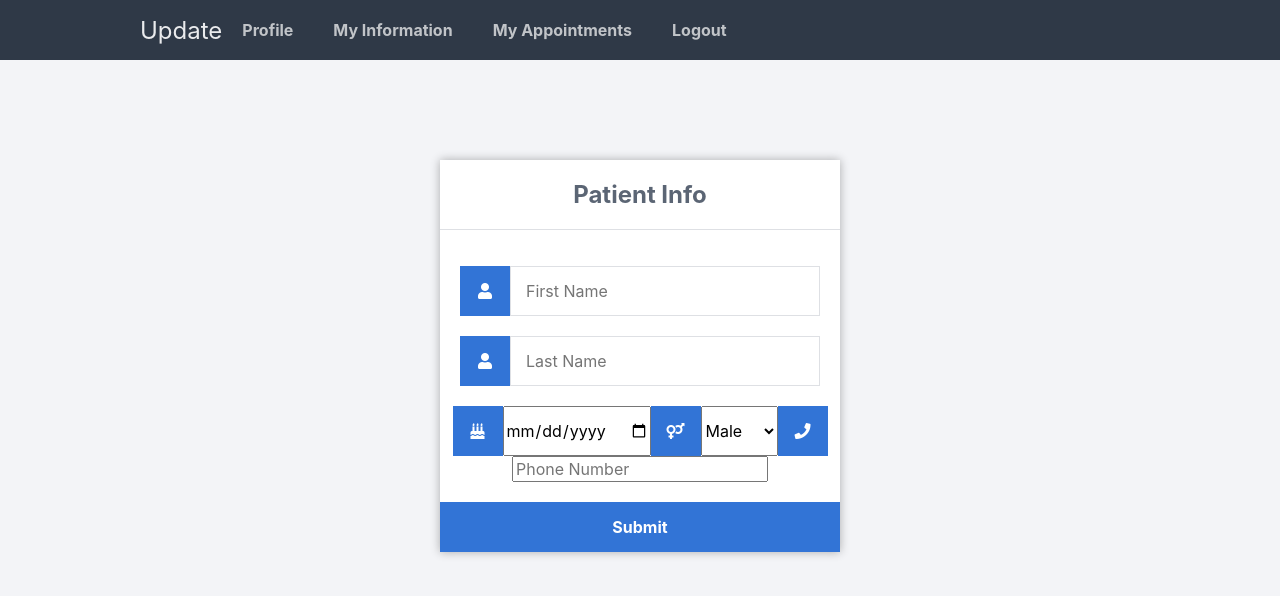
After one commit to chilimac17/Health-Spine-Wellness-Patient-Portal, a Flask app: page /patientinfoupdate in a window 1280 px wide. The commit adds this page. Shown: the top 596 px of the page. Run offline with Flask 2, Linux system fonts and the light colour scheme; some libraries are stand-ins or nearby versions.

```diff
--- a/main.py
+++ b/main.py
@@ -89,7 +89,6 @@ def register():
             mysql.connection.commit()
             msg = 'You have successfully registered!'
 
-
     elif request.method == 'POST':
         # Form is empty... (no POST data)
         msg = 'Please fill out the form!'
@@ -111,5 +110,26 @@ def profile():
     return render_template('profile.html', username=username, password=password, email=email)
 
 
+@app.route('/patientinfoupdate', methods=['GET', 'POST'])
+def patient_info_update():
+    # Output message if something goes wrong...
+    msg = ''
+    if request.method == 'POST' and 'firstname' in request.form and 'lastname' in request.form and 'dob' in request.form and 'tel' in request.form:
+            msg = 'You have successfully updated your information!'
+
+    elif request.method == 'POST':
+        # Form is empty... (no POST data)
+        msg = 'Please fill out the form!'
+    # Show registration form with message (if any)
+    return render_template('patientinfoupdate.html', msg=msg)
+
+@app.route('/patientappointments')
+def patient_appointments():
+    return render_template('patientappointments.html')
+
+@app.route('/patientinfo')
+def patient_info():
+    return render_template('patientinfo.html')
+
 if __name__ == '__main__':
     app.run()
--- /dev/null
+++ b/templates/patientinfoupdate.html
@@ -0,0 +1,53 @@
+<!DOCTYPE html>
+<html>
+	<head>
+		<meta charset="utf-8">
+		<title>Patient Info</title>
+		<link rel="stylesheet" href="{{ url_for('static', filename='style.css') }}">
+		<link rel="stylesheet" href="https://use.fontawesome.com/releases/v5.7.1/css/all.css">
+	</head>
+	<div class="navtop">
+		<div class="h1">
+			<h1>Update</h1>
+			<div class="a">
+				<a href="{{ url_for('profile') }}">Profile</a>
+				<a href="{{ url_for('patient_info') }}">My Information</a>
+				<a href="{{ url_for('patient_appointments') }}">My Appointments</a>
+				<a href="{{ url_for('logout') }}">Logout</a>
+			</div>
+		</div>
+	</div>
+	<body class="loggedin">
+		<div class="register">
+			<h1>Patient Info</h1>
+			<form action="{{ url_for('patient_info_update') }}" method="post" autocomplete="off">
+				<label for="firstname">
+					<i class="fas fa-user"></i>
+				</label>
+				<input type="text" name="firstname" placeholder="First Name" id="firstname" required>
+                <label for="lastname">
+					<i class="fas fa-user"></i>
+				</label>
+				<input type="text" name="lastname" placeholder="Last Name" id="lastname" required>
+				<label for="dob">
+					<i class="fas fa-birthday-cake"></i>
+				</label>
+				<input type="date" name="dob" placeholder="Date of Birth" id="dob" required>
+				<label for="sex">
+					<i class="fas fa-venus-mars"></i>
+				</label>
+                <select id="sex" name="sex">
+                    <option value="Male">Male</option>
+                    <option value="Female">Female</option>
+                    <option value="Other">Other</option>
+                </select>
+                <label for="tel">
+                    <i class="fas fa-phone"></i>
+                </label>
+				<input type="tel" name="tel" placeholder="Phone Number" id="tel" required>
+				<div class="msg">{{ msg }}</div>
+				<input type="submit" value="Submit">
+			</form>
+		</div>
+	</body>
+</html>
```
Also changed, not shown: templates/homepage.html (added, +10 -0 lines), templates/patientappointments.html (added, +11 -0 lines), templates/patientinfo.html (added, +12 -0 lines), templates/profile.html (+11 -3 lines).
